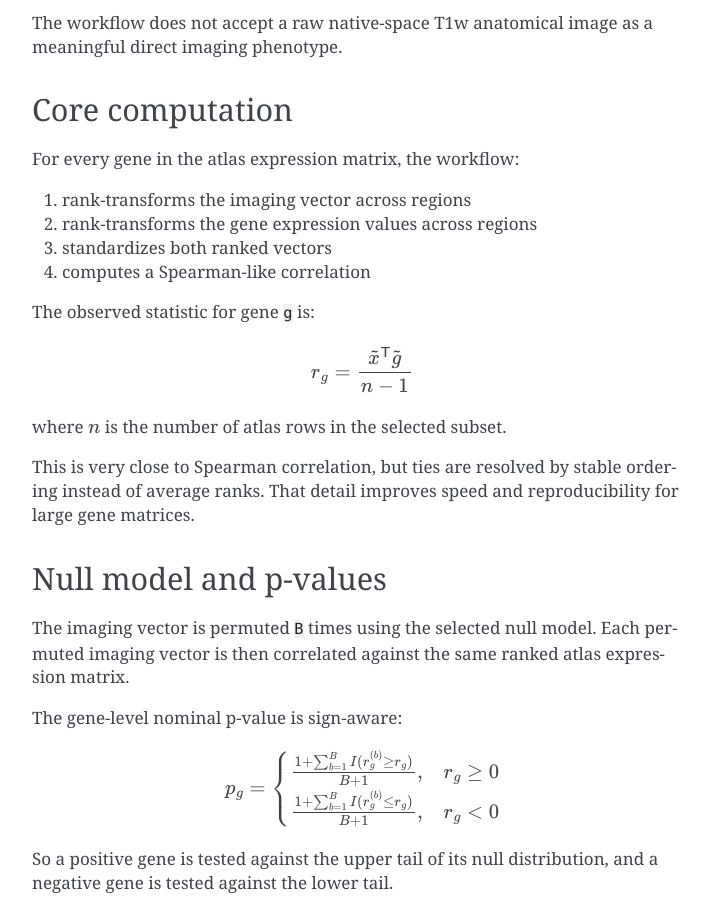
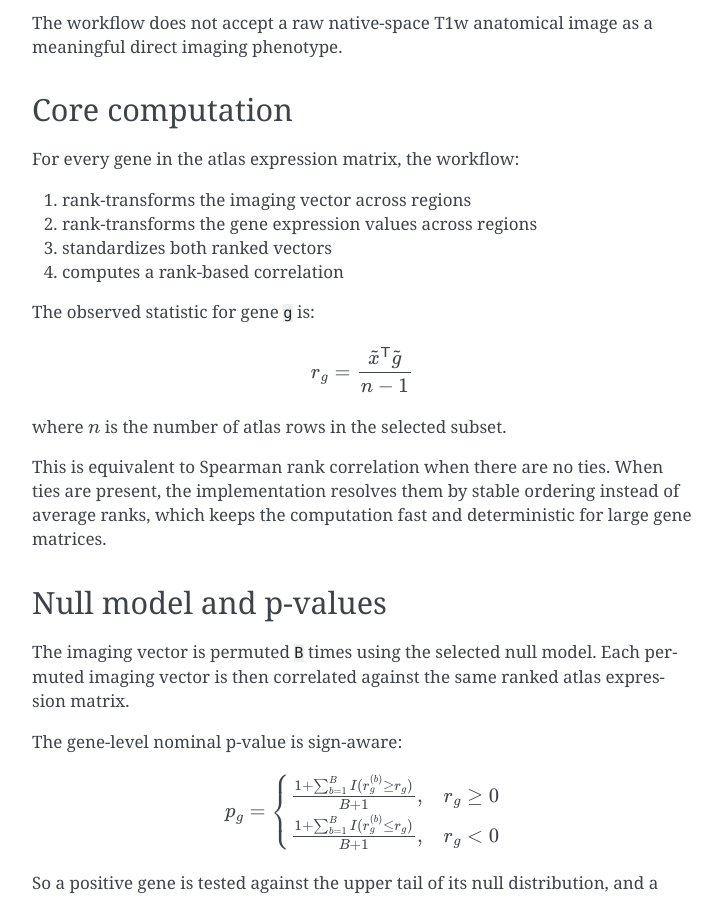
Before and after one commit to alegiac95/Imaging-transcriptomics, a Sphinx documentation site: the page built from docs/chapters/workflows/correlation.rst, in a window 1280 px wide and 900 px high, scrolled down 950 px. Shown: the whole window, without its empty margins (388-1110 px from the left). Built offline with Sphinx 7.4.7, drawn with Linux system fonts in a browser that asks for light colours.

Commit message:
docs: clarify correlation ranking semantics

```diff
--- a/docs/chapters/workflows/correlation.rst
+++ b/docs/chapters/workflows/correlation.rst
@@ -49,7 +49,7 @@ For every gene in the atlas expression matrix, the workflow:
 1. rank-transforms the imaging vector across regions
 2. rank-transforms the gene expression values across regions
 3. standardizes both ranked vectors
-4. computes a Spearman-like correlation
+4. computes a rank-based correlation
 
 The observed statistic for gene ``g`` is:
 
@@ -59,9 +59,10 @@ The observed statistic for gene ``g`` is:
 
 where :math:`n` is the number of atlas rows in the selected subset.
 
-This is very close to Spearman correlation, but ties are resolved by stable
-ordering instead of average ranks. That detail improves speed and
-reproducibility for large gene matrices.
+This is equivalent to Spearman rank correlation when there are no ties. When
+ties are present, the implementation resolves them by stable ordering instead
+of average ranks, which keeps the computation fast and deterministic for large
+gene matrices.
 
 Null model and p-values
 -----------------------
```
Also changed, not shown: docs/chapters/methods/statistics.rst (+5 -4 lines).
